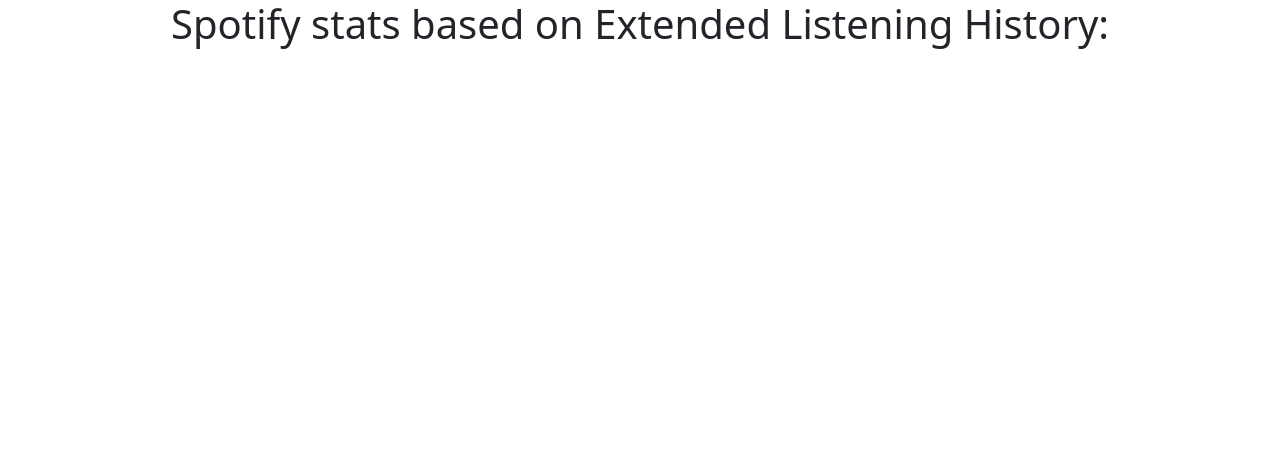
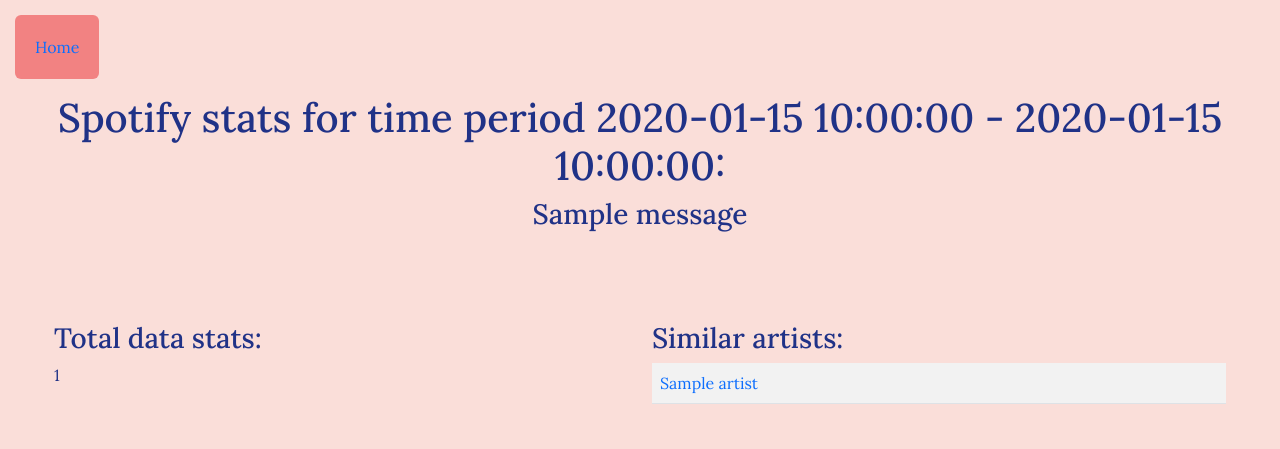
Before and after one commit to sofiyochkova/Music-Analyzer, a Flask app: template templates/spotify_analysis.html in a window 1280 px wide. Shown: the top 449 px of the page. Run offline with Flask 3, Linux system fonts and the light colour scheme; the visitor is signed in with stand-in values (Sample User, id 1); the template is opened without the code that fills it: most values are stand-ins (such as "Sample title", 1, 10 or a date in 2020); one stand-in notice (Sample message) is shown; some libraries are stand-ins or nearby versions.

Commit message:
Fixed json file upload

```diff
--- a/main.py
+++ b/main.py
@@ -13,7 +13,6 @@
 from datetime import date
 
 from flask import Flask, render_template, url_for, request, redirect, session
-from werkzeug.utils import secure_filename
 from flask_session.__init__ import Session #type: ignore
 
 from utils import validation
@@ -22,16 +21,11 @@
 
 app = Flask(__name__)
 
-UPLOAD_FOLDER = os.path.join(os.getcwd(), "uploads")
 SESSION_FOLDER = os.path.join(os.getcwd(), "flask_session")
 
 if not os.path.exists(SESSION_FOLDER):
     os.makedirs(SESSION_FOLDER, exist_ok=True)
 
-if not os.path.exists(UPLOAD_FOLDER):
-    os.makedirs(UPLOAD_FOLDER, exist_ok=True)
-
-app.config["UPLOAD_FOLDER"] = UPLOAD_FOLDER
 app.config["SESSION_FILE_DIR"] = SESSION_FOLDER
 app.config["SESSION_TYPE"] = "filesystem"
 app.config["SESSION_PERMANENT"] = False
@@ -265,11 +259,12 @@
         title=f"Full {data_type} table view"
     )
 
-@app.route("/validate_files", methods=["POST"])
-def validate_files():
-    "Check if uploaded files are valid"
+@app.route("/spotify_analysis", methods=["POST"])
+def spotify_analysis():
+    """Check if uploaded files are valid and then
+        show page with data from the files."""
 
-    if "file" not in request.files:
+    if not validation.filelist_is_not_empty(request):
         return redirect(url_for("main_page"))
 
     files = request.files.getlist("file")
@@ -278,23 +273,94 @@
         if not validation.is_file_extension_json(file.filename):
             return redirect(url_for("main_page"))
 
-    for file in files:
-        filename = secure_filename(file.filename)
-        file.save(os.path.join(app.config["UPLOAD_FOLDER"], filename))
+    all_dataframes = extended_history.parse_file_data(files)
 
-    return url_for("spotify_analysis")
+    graphs = {}
+    full_tables = {}
+    short_tables = {}
+    grouped_data = {}
+    custom_graphs = {}
 
-@app.route("/spotify_analysis")
-def spotify_analysis():
-    "Visualize spotify data based on files"
+    for data_type in ["tracks", "albums", "artists"]:
+        match data_type:
+            case "artists":
+                grouped_data[data_type] = all_dataframes.groupby("artist", as_index=False).size()
+            case "albums" | "tracks":
+                grouped_data[data_type] = all_dataframes.groupby(
+                    [data_type[:-1], "artist"],
+                    as_index=False
+                ).size()
 
-    if not os.listdir(app.config["UPLOAD_FOLDER"]):
-        return redirect(url_for("main_page"))
+        grouped_data[data_type].rename(columns={"size": "scrobble count"}, inplace=True)
+        grouped_data[data_type].sort_values(
+            "scrobble count",
+            ascending=False,
+            inplace=True,
+            ignore_index=True
+            )
+        grouped_data[data_type].index += 1
 
-    all_dataframes = extended_history.parse_file_data(UPLOAD_FOLDER)
-    print(all_dataframes)
+        full_tables[data_type] = visualize_data.get_html_table(grouped_data[data_type])
+        short_tables[data_type] = visualize_data.get_html_table(grouped_data[data_type], 15)
 
-    return render_template("spotify_analysis.html")
+        script, div = visualize_data.get_top_scrobbles_chart(
+            data_type,
+            grouped_data[data_type],
+            True
+            )
+
+        graphs[data_type] = {
+            "script": script,
+            "div": div
+        }
+
+    print(all_dataframes.iloc[0]["scrobble_time"].date())
+    script, div = visualize_data.get_cumulative_scrobble_stats(
+        all_dataframes,
+        all_dataframes["scrobble_time"].min().date(),
+        all_dataframes["scrobble_time"].max().date()
+        )
+    custom_graphs["cumulative"] = {
+        "script": script,
+        "div": div
+    }
+
+    overall_stats = visualize_data.get_total_stats_from_lastfm(
+        "",
+        grouped_data,
+        start_date=all_dataframes["scrobble_time"].min().date(),
+        end_date=all_dataframes["scrobble_time"].max().date()
+        )
+    overall_stats_html = visualize_data.get_html_table(overall_stats)
+
+    similar_artists_dict = get_data.all_similar_artists(grouped_data["artists"]["artist"]) \
+    .head(10) \
+    .to_dict(orient="records")
+
+    session["graphs"] = graphs
+    session["full_tables"] = full_tables
+    session["short_tables"] = short_tables
+    session["custom_graphs"] = custom_graphs
+    session["overall_stats"] = overall_stats_html
+
+    return render_template("spotify_analysis.html",
+        start_date=all_dataframes["scrobble_time"].min().date(),
+        end_date=all_dataframes["scrobble_time"].max().date(),
+        similar_artists=similar_artists_dict
+        )
+
+@app.route("/spotify_analysis/<data_type>")
+def see_more_spotify(data_type):
+    "visualize the whole table"
+
+    full_table = session.get("full_tables", {}).get(data_type)
+
+    return render_template(
+        "see_more.html",
+        data_type=data_type,
+        full_table=full_table,
+        title=f"Full {data_type} table view"
+    )
 
 if __name__ == "__main__":
     app.run(debug=True)
--- a/static/lastfm_analysis.css
+++ /dev/null
@@ -1,4 +0,0 @@
-table thead tr th
-{
-    text-align: left;
-}
--- a/static/main_style.css
+++ b/static/main_style.css
@@ -65,3 +65,8 @@
 {
     margin: 30px;
 }
+
+table thead tr th
+{
+    text-align: left;
+}
--- a/templates/index.html
+++ b/templates/index.html
@@ -49,9 +49,9 @@
 
             <div class="col">
                 <p>Upload Spotify user data here: </p>
-                <form action="/validate_files" method="POST" enctype="multipart/form-data">
+                <form action="/spotify_analysis" method="POST" enctype="multipart/form-data">
                     <div class="form-group">
-                        <input type="file" required class="form-control-file" id="json_files" accept="application/json" multiple>
+                        <input name="file" type="file" required class="form-control-file" id="json_files" accept="application/json" multiple>
                     </div>
                     <input class="btn" type="submit" value="Submit">
                 </form>
--- a/templates/lastfm_analysis.html
+++ b/templates/lastfm_analysis.html
@@ -2,7 +2,6 @@
 
 {% block style %}
     <link rel="stylesheet" href="{{ url_for('static', filename='main_style.css') }}">
-    <link rel="stylesheet" href="{{ url_for('static', filename='lastfm_analysis.css') }}">
 {% endblock %}
 
 {% block content %}
--- a/templates/lastfm_analysis_custom.html
+++ b/templates/lastfm_analysis_custom.html
@@ -2,7 +2,6 @@
 
 {% block style %}
     <link rel="stylesheet" href="{{ url_for('static', filename='main_style.css') }}">
-    <link rel="stylesheet" href="{{ url_for('static', filename='lastfm_analysis.css') }}">
 {% endblock %}
 
 {% block content %}
--- a/templates/spotify_analysis.html
+++ b/templates/spotify_analysis.html
@@ -1,13 +1,85 @@
 {% extends "base_template.html" %}
 
+{% block style %}
+    <link rel="stylesheet" href="{{ url_for('static', filename='main_style.css') }}">
+{% endblock %}
+
 {% block content %}
-<h1 class="text-center">Spotify stats based on Extended Listening History:</h1>
+    <button class="btn align-left"><a href="{{ url_for('main_page') }}">Home</a></button>
+    <div class="text-center">
+        <h1>Spotify stats for time period {{ start_date }} - {{ end_date }}: </h1>
 
-<div class="container">
-    <div class="row">
-        <div class="col"></div>
-        <div class="col"></div>
-        <div class="col"></div>
+        {% with messages = get_flashed_messages() %}
+            {% if messages %}
+                {% for message in messages %}
+                    <h3>{{ message }}</h3>
+                {% endfor %}
+            {% endif %}
+        {% endwith %}
     </div>
-</div>
+
+    <div class="container-fluid">
+        <div class="row">
+            {% for data_type, table in session.short_tables.items() %}
+                <div class="col">
+                    <h3>Top 15 {{ data_type.capitalize() }}</h3>
+                        {{ table | safe }}
+                    <button class="btn"><a href="{{ url_for('see_more_spotify', start_date=start_date, end_date=end_date, data_type=data_type)}}">See more</a></button>
+                </div>
+            {% endfor %}
+        </div>
+
+        <div class="row">
+            {% for name, graph in session.graphs.items() %}
+                <div class="col">
+                    {{ graph.div | safe }}
+                </div>
+            {% endfor %}
+        </div>
+
+        <div class="row">
+            {% if session.overall_stats %}
+                <div class="col">
+                    <h3>Total data stats: </h3>
+                    {{ session.overall_stats | safe }}
+                </div>
+            {% endif %}
+
+            {% for name, graph in session.custom_graphs.items() %}
+                <div class="col">
+                    {{ graph.div | safe }}
+                </div>
+            {% endfor %}
+
+            {% if similar_artists %}
+                <div class="col">
+                    <h3>Similar artists:</h3>
+                    <table class="table table-striped align-middle">
+                        {% for artist in similar_artists %}
+                            <tr>
+                                <td><a target="_blank" href="{{ artist.url }}">{{ artist.name }}</a></td>
+                            </tr>
+                        {% endfor %}
+                    </table>
+                </div>
+            {% endif %}
+        </div>
+
+        <div class="row">
+
+        </div>
+    </div>
+
 {% endblock %}
+
+{% block scripts %}
+    <script src="https://cdn.bokeh.org/bokeh/release/bokeh-3.6.3.min.js"></script>
+
+    {% for name, graph in session.graphs.items() %}
+        {{ graph.script | safe }}
+    {% endfor %}
+
+    {% for name, graph in session.custom_graphs.items() %}
+        {{ graph.script | safe }}
+    {% endfor %}
+{% endblock %}
```
Also changed, not shown: utils/data_processing/extended_history.py (+19 -21 lines), utils/validation.py (+11 -2 lines), utils/data_processing/visualize_data.py (line endings or trailing spaces).
